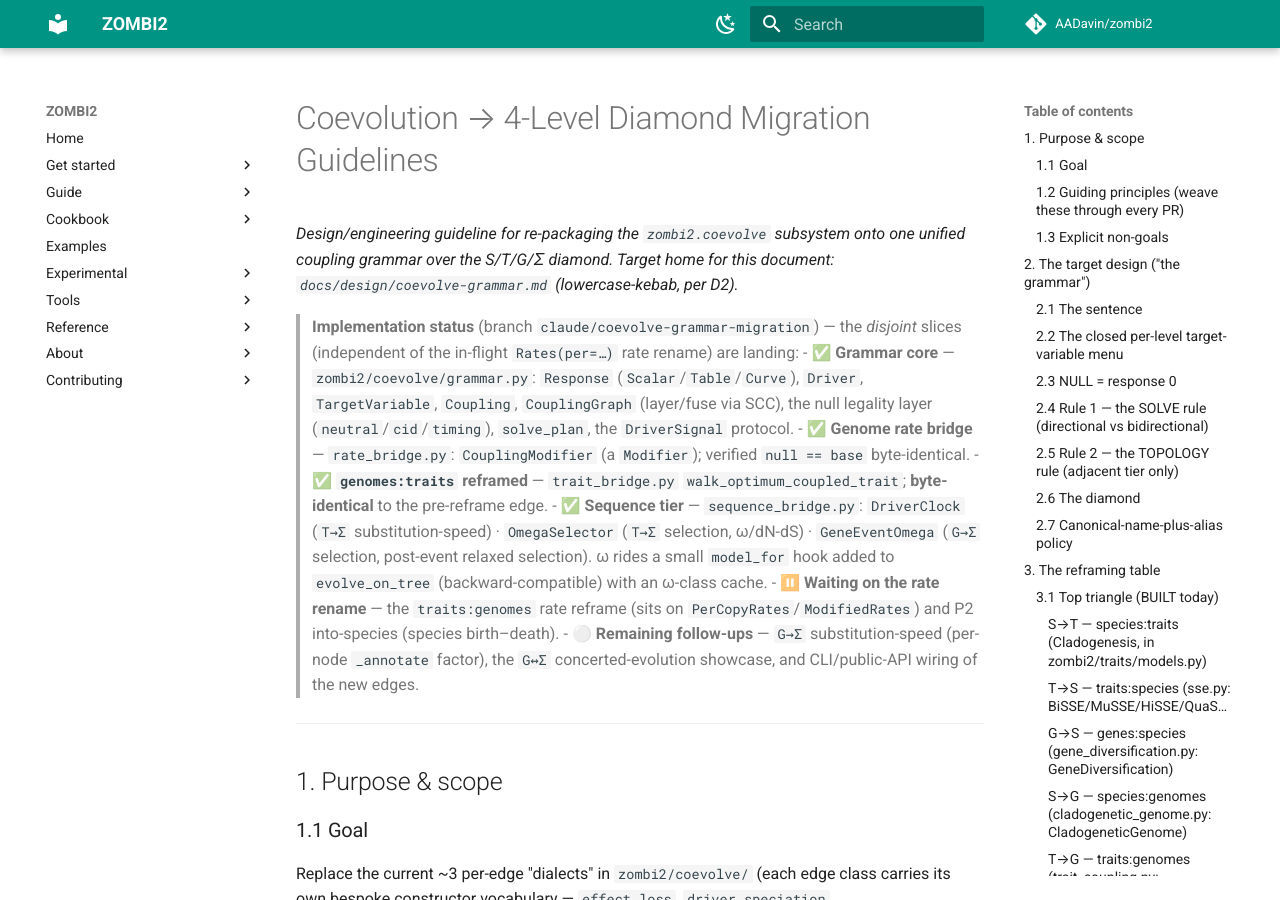
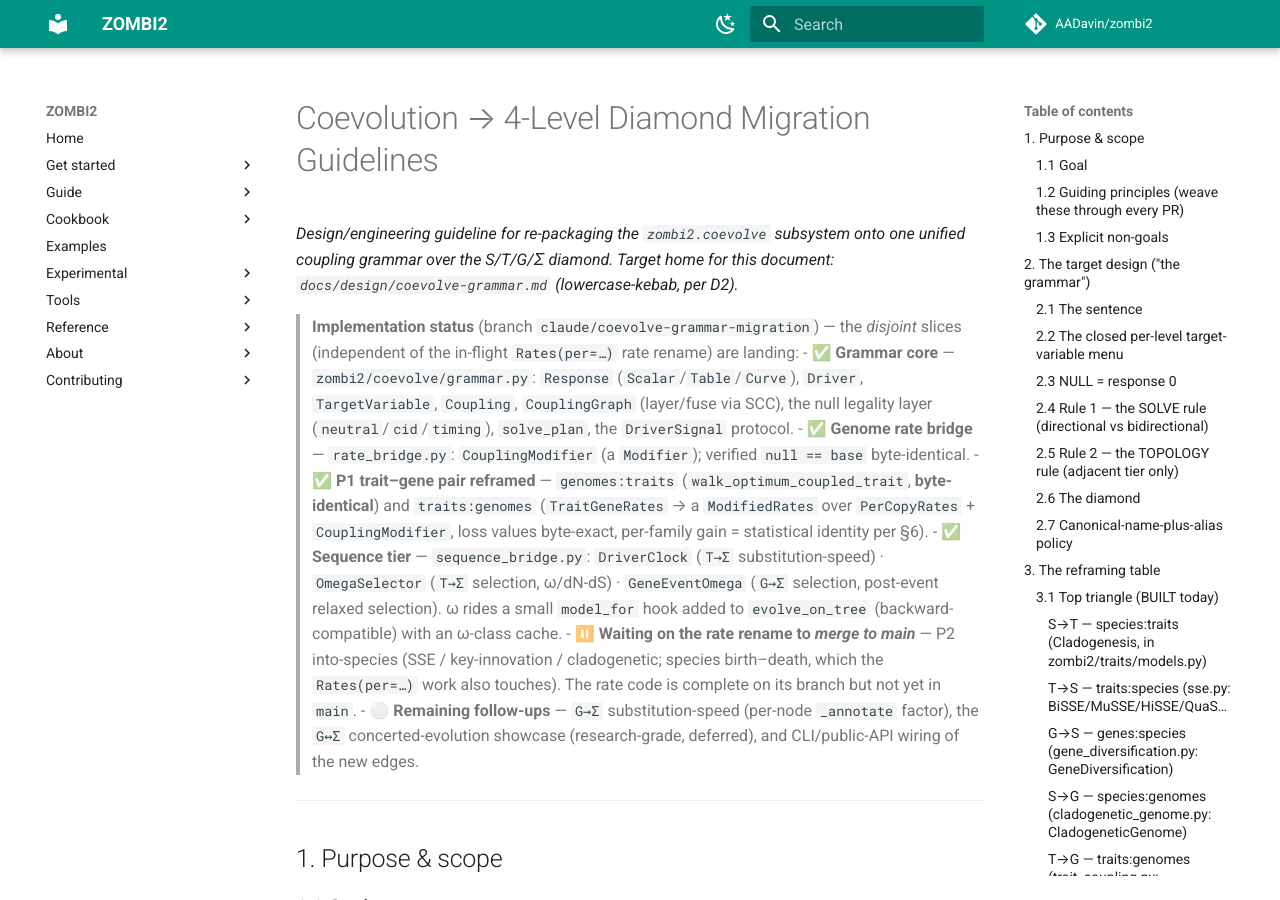
Before and after one commit to AADavin/zombi2, an MkDocs documentation site: the page built from docs/design/coevolve-grammar.md, in a window 1280 px wide and 900 px high. Built offline with MkDocs 1.6.1 and Material for MkDocs 9.7.7, drawn with Linux system fonts in a browser that asks for light colours; comment, search, counter and statistics services are not loaded.

Commit message:
docs(design): status — P1 trait-gene pair fully reframed (traits:genomes landed)
Co-Authored-By: Claude Opus 4.8 <noreply@anthropic.com>

```diff
--- a/docs/design/coevolve-grammar.md
+++ b/docs/design/coevolve-grammar.md
@@ -5,10 +5,10 @@
 > **Implementation status** (branch `claude/coevolve-grammar-migration`) — the *disjoint* slices (independent of the in-flight `Rates(per=…)` rate rename) are landing:
 > - ✅ **Grammar core** — `zombi2/coevolve/grammar.py`: `Response` (`Scalar`/`Table`/`Curve`), `Driver`, `TargetVariable`, `Coupling`, `CouplingGraph` (layer/fuse via SCC), the null legality layer (`neutral`/`cid`/`timing`), `solve_plan`, the `DriverSignal` protocol.
 > - ✅ **Genome rate bridge** — `rate_bridge.py`: `CouplingModifier` (a `Modifier`); verified `null == base` byte-identical.
-> - ✅ **`genomes:traits` reframed** — `trait_bridge.py` `walk_optimum_coupled_trait`; **byte-identical** to the pre-reframe edge.
+> - ✅ **P1 trait–gene pair reframed** — `genomes:traits` (`walk_optimum_coupled_trait`, **byte-identical**) and `traits:genomes` (`TraitGeneRates` → a `ModifiedRates` over `PerCopyRates` + `CouplingModifier`, loss values byte-exact, per-family gain = statistical identity per §6).
 > - ✅ **Sequence tier** — `sequence_bridge.py`: `DriverClock` (`T→Σ` substitution-speed) · `OmegaSelector` (`T→Σ` selection, ω/dN-dS) · `GeneEventOmega` (`G→Σ` selection, post-event relaxed selection). ω rides a small `model_for` hook added to `evolve_on_tree` (backward-compatible) with an ω-class cache.
-> - ⏸️ **Waiting on the rate rename** — the `traits:genomes` rate reframe (sits on `PerCopyRates`/`ModifiedRates`) and P2 into-species (species birth–death).
-> - ⚪ **Remaining follow-ups** — `G→Σ` substitution-speed (per-node `_annotate` factor), the `G↔Σ` concerted-evolution showcase, and CLI/public-API wiring of the new edges.
+> - ⏸️ **Waiting on the rate rename to *merge to main*** — P2 into-species (SSE / key-innovation / cladogenetic; species birth–death, which the `Rates(per=…)` work also touches). The rate code is complete on its branch but not yet in `main`.
+> - ⚪ **Remaining follow-ups** — `G→Σ` substitution-speed (per-node `_annotate` factor), the `G↔Σ` concerted-evolution showcase (research-grade, deferred), and CLI/public-API wiring of the new edges.
 
 ---
 
```
